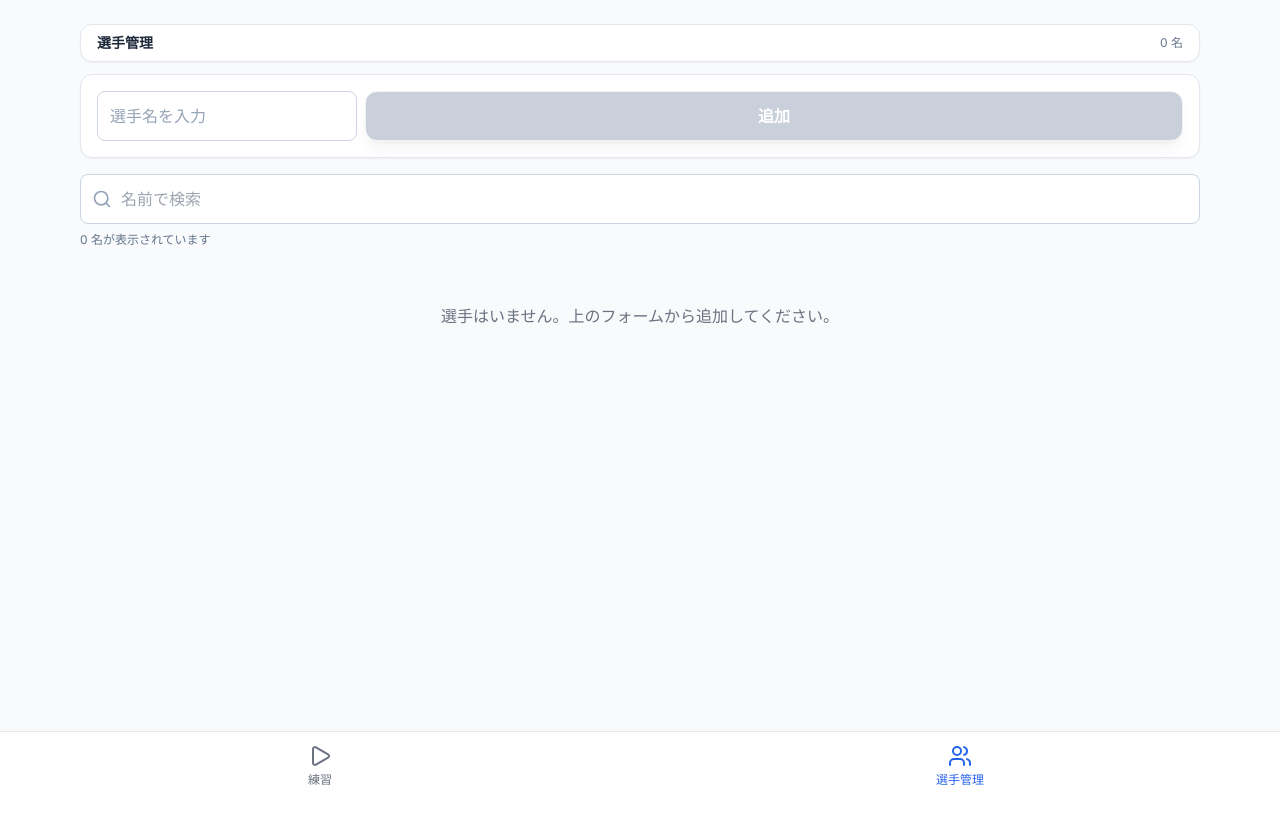
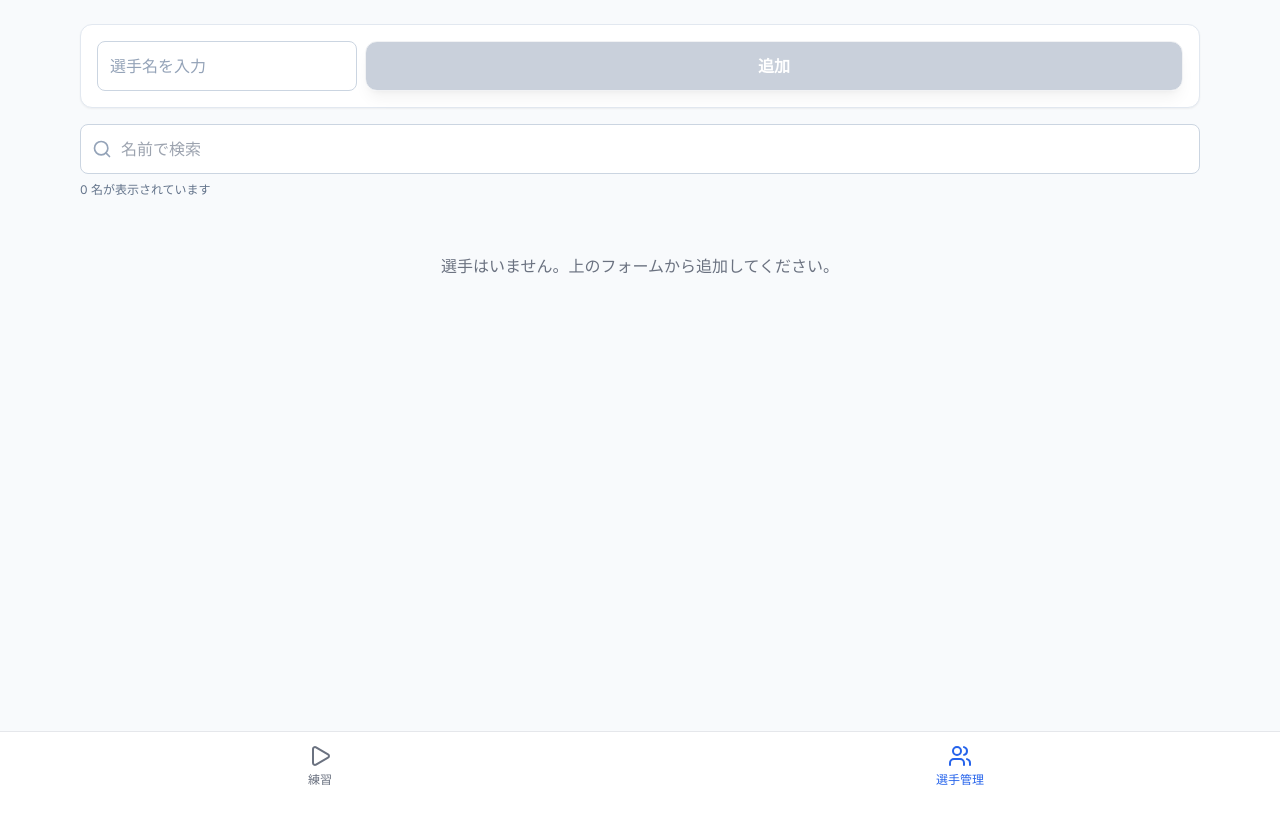
Before and after one commit to KM0912/pairkuji, a Next.js app: page /members in a window 1280 px wide. Shown: the top 824 px of the page. Built offline with nearby package versions, Linux system fonts and the light colour scheme.

Commit message:
選手管理のカードを削除

```diff
--- a/src/app/members/page.tsx
+++ b/src/app/members/page.tsx
@@ -22,13 +22,10 @@ export default function MembersPage() {
   const [editingMember, setEditingMember] = useState<EditingMember | null>(
     null
   );
-  const [deletingMember, setDeletingMember] = useState<
-    | {
-        id: number;
-        name: string;
-      }
-    | null
-  >(null);
+  const [deletingMember, setDeletingMember] = useState<{
+    id: number;
+    name: string;
+  } | null>(null);
   const [toast, setToast] = useState<string | null>(null);
 
   useEffect(() => {
@@ -49,11 +46,11 @@ export default function MembersPage() {
 
   const filteredMembers = useMemo(() => {
     const term = searchTerm.trim().toLowerCase();
-    const list = [...members].sort((a, b) => a.name.localeCompare(b.name, 'ja'));
+    const list = [...members].sort((a, b) =>
+      a.name.localeCompare(b.name, 'ja')
+    );
     if (!term) return list;
-    return list.filter((member) =>
-      member.name.toLowerCase().includes(term)
-    );
+    return list.filter((member) => member.name.toLowerCase().includes(term));
   }, [members, searchTerm]);
 
   const handleAdd = async (e: React.FormEvent) => {
@@ -105,17 +102,6 @@ export default function MembersPage() {
   return (
     <main className="bg-slate-50 min-h-screen">
       <div className="max-w-6xl mx-auto px-4 py-6">
-        <div className="sticky top-0 z-10 -mx-4 px-4 pb-3 bg-slate-50/80 backdrop-blur supports-[backdrop-filter]:bg-slate-50/60">
-          <div className="bg-white border border-slate-200 rounded-xl px-4 py-2 shadow-sm">
-            <div className="flex items-center justify-between">
-              <div className="text-sm font-semibold text-slate-800">
-                選手管理
-              </div>
-              <div className="text-xs text-slate-500">{members.length} 名</div>
-            </div>
-          </div>
-        </div>
-
         <form
           onSubmit={handleAdd}
           className="bg-white p-4 rounded-xl shadow-sm border border-slate-200 flex gap-2 mb-4"
@@ -157,7 +143,9 @@ export default function MembersPage() {
             )}
           </div>
           <p className="mt-2 text-xs text-slate-500">
-            {isLoading ? '読み込み中…' : `${filteredMembers.length} 名が表示されています`}
+            {isLoading
+              ? '読み込み中…'
+              : `${filteredMembers.length} 名が表示されています`}
           </p>
         </div>
 
@@ -202,9 +190,7 @@ export default function MembersPage() {
                     className="ml-3 px-3 py-2 rounded-lg border bg-white hover:bg-red-50 text-red-600 min-h-[36px] flex items-center justify-center disabled:opacity-40 disabled:cursor-not-allowed"
                     onClick={() => handleDeleteClick(member.id!, member.name)}
                     title={
-                      inPractice
-                        ? '練習に参加中の選手は削除できません'
-                        : '削除'
+                      inPractice ? '練習に参加中の選手は削除できません' : '削除'
                     }
                     disabled={inPractice}
                   >
```
